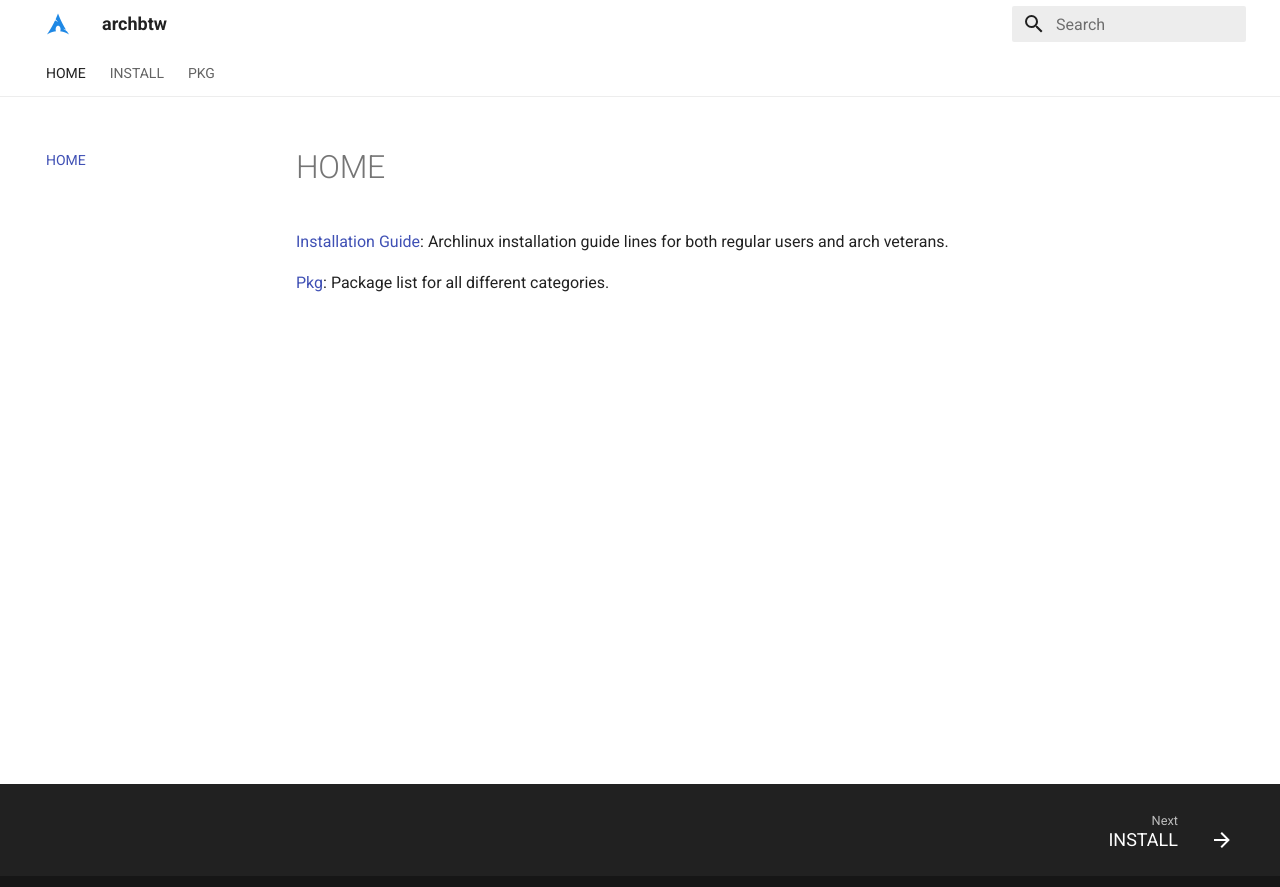
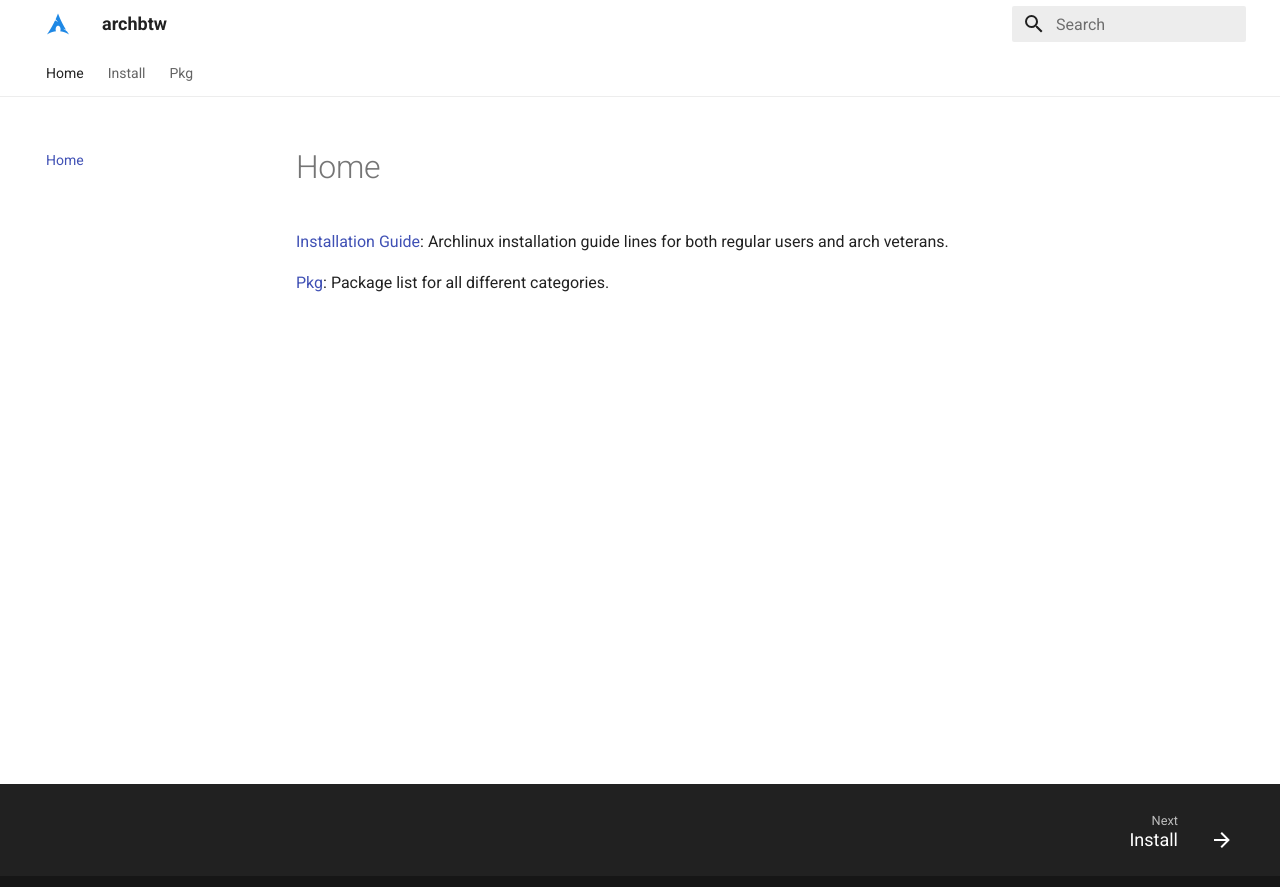
Before and after one commit to l0vemimi/ArchBtw, an MkDocs documentation site: the page built from docs/index.md, in a window 1280 px wide. Shown: the top 887 px of the page. Built offline with MkDocs 1.6.1 and Material for MkDocs 9.7.7, drawn with Linux system fonts in a browser that asks for light colours; the version menu is left out; part of the change alters nothing that is shown.

```diff
--- a/mkdocs.yml
+++ b/mkdocs.yml
@@ -4,9 +4,9 @@ site_author: mimi
 site_url: https://l0vemimi.github.io/arch-btw/
 #edit_uri: edit/main/docs/ # if the repo is tied to the doc
 nav:
-  - HOME: 'index.md'
-  - INSTALL: 'install.md'
-  - PKG: 'pkg.md'
+  - Home: 'index.md'
+  - Install: 'install.md'
+  - Pkg: 'pkg.md'
 #  - wiki: 'wiki.md'
 extra_css:
   - stylesheets/extra.css
```
Also changed, not shown: site/404.html, site/index.html, site/install/index.html, site/pkg/index.html, site/search/search_index.json, site/wiki/index.html.
